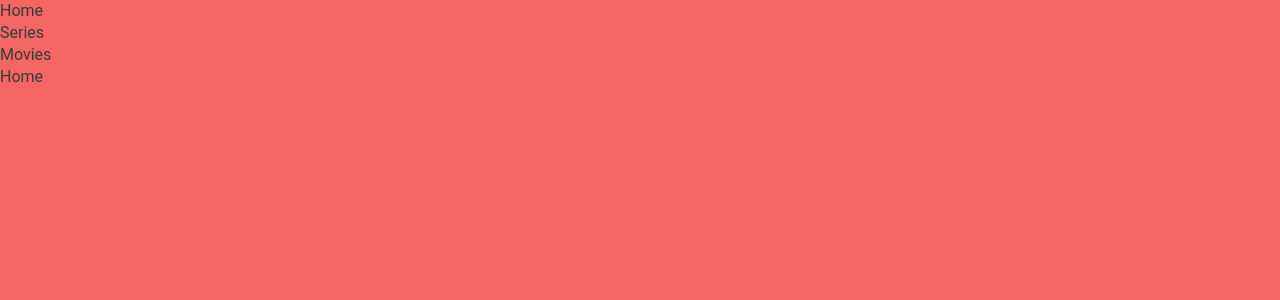
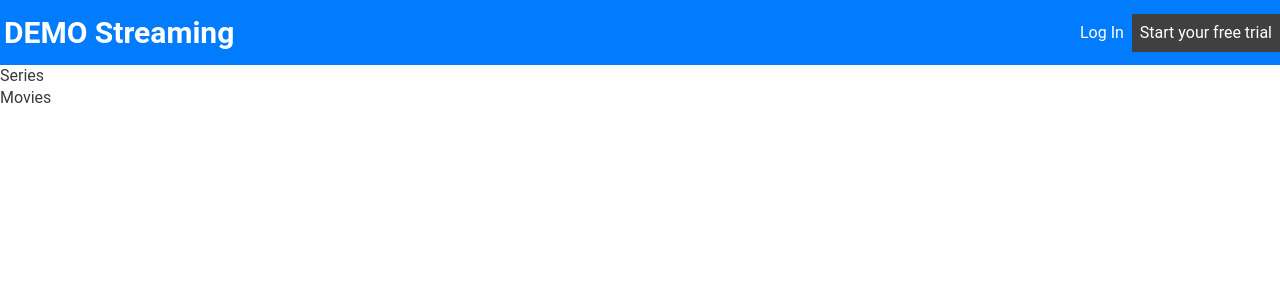
Before and after one commit to elizabethvincentm/remote-roofing-test, a React (Create React App) app: page / in a window 1280 px wide. Shown: the top 300 px of the page. Built offline with nearby package versions, Linux system fonts and the light colour scheme.

Commit message:
feat:add app header

```diff
--- a/src/App.jsx
+++ b/src/App.jsx
@@ -1,41 +1,15 @@
 import React from 'react'
 import { BrowserRouter as Router, Switch, Route, Link } from 'react-router-dom'
 import './index.css'
-import { Home, Series, Movies } from './pages'
+import { Home } from './pages'
 
 function App() {
   return (
     <div className="">
       <Router>
-        <div>
-          <nav>
-            <ul>
-              <li>
-                <Link to="/">Home</Link>
-              </li>
-              <li>
-                <Link to="/series">Series</Link>
-              </li>
-              <li>
-                <Link to="/movies">Movies</Link>
-              </li>
-            </ul>
-          </nav>
-
-          {/* A <Switch> looks through its children <Route>s and
-        renders the first one that matches the current URL. */}
-          <Switch>
-            <Route path="/series">
-              <Series />
-            </Route>
-            <Route path="/movies">
-              <Movies />
-            </Route>
-            <Route path="/">
-              <Home />
-            </Route>
-          </Switch>
-        </div>
+        <Route path="/">
+          <Home />
+        </Route>
       </Router>
     </div>
   )
--- /dev/null
+++ b/src/components/Container.jsx
@@ -0,0 +1,5 @@
+import React from 'react'
+
+export const Container = ({ children }) => {
+  return <div className="container">{children}</div>
+}
--- /dev/null
+++ b/src/components/Header.jsx
@@ -0,0 +1,26 @@
+import React from 'react'
+import { Link } from 'react-router-dom'
+import { Container } from './Container'
+
+export const Header = () => {
+  return (
+    <section className="header">
+      <Container>
+        <div className="flex flex-row justify-between items-center py-2">
+          <Link to="/">
+            <h1 className="header_h1">DEMO Streaming</h1>
+          </Link>
+
+          <div className="flex flex-row">
+            <Link className="login_btn" to="/">
+              Log In
+            </Link>
+            <Link className="cta-btn" to="/">
+              Start your free trial
+            </Link>
+          </div>
+        </div>
+      </Container>
+    </section>
+  )
+}
--- /dev/null
+++ b/src/components/index.js
@@ -0,0 +1 @@
+export * from './Header'
--- a/src/pages/Home.jsx
+++ b/src/pages/Home.jsx
@@ -1,5 +1,32 @@
 import React from 'react'
+import { Switch, Route, Link } from 'react-router-dom'
+import { Series, Movies } from './index'
+import { Header } from '../components'
 
 export const Home = () => {
-  return <div>Home</div>
+  return (
+    <div>
+      <Header />
+      <div>
+        <nav>
+          <ul>
+            <li>
+              <Link to="/series">Series</Link>
+            </li>
+            <li>
+              <Link to="/movies">Movies</Link>
+            </li>
+          </ul>
+        </nav>
+      </div>
+      <Switch>
+        <Route path="/series">
+          <Series />
+        </Route>
+        <Route path="/movies">
+          <Movies />
+        </Route>
+      </Switch>
+    </div>
+  )
 }
--- a/src/styles/custom.css
+++ b/src/styles/custom.css
@@ -0,0 +1,12 @@
+.header {
+  @apply bg-primary;
+}
+.header_h1 {
+  @apply text-white text-3xl font-bold p-1;
+}
+.login_btn {
+  @apply text-white p-2;
+}
+.cta-btn {
+  @apply text-white bg-secondary p-2;
+}
--- a/src/styles/global.css
+++ b/src/styles/global.css
@@ -1,10 +1,10 @@
-@import "tailwindcss/base";
-@import "tailwindcss/components";
-@import "tailwindcss/utilities";
-@import "./fonts.css";
-@import "./custom.css";
+@import 'tailwindcss/base';
+@import 'tailwindcss/components';
+@import 'tailwindcss/utilities';
+@import './fonts.css';
+@import './custom.css';
 
 html,
 body {
-  @apply font-sans text-body leading-snug antialiased h-full bg-primary;
+  @apply font-sans text-body leading-snug antialiased h-full bg-white;
 }
--- a/tailwind.config.js
+++ b/tailwind.config.js
@@ -1,71 +1,74 @@
-const defaultTheme = require("tailwindcss/defaultTheme");
+const defaultTheme = require('tailwindcss/defaultTheme')
 
 module.exports = {
   purge: [],
   theme: {
+    container: {
+      center: 'true',
+    },
     extend: {
       fontFamily: {
-        sans: ["Roboto", ...defaultTheme.fontFamily.sans],
-        serif: ["Josefin Slab", ...defaultTheme.fontFamily.serif],
+        sans: ['Roboto', ...defaultTheme.fontFamily.sans],
+        serif: ['Josefin Slab', ...defaultTheme.fontFamily.serif],
       },
 
       colors: {
-        transparent: "transparent",
+        transparent: 'transparent',
 
-        black: "#000",
-        "black-25": "rgba(0, 0, 0, 0.25)",
-        "black-50": "rgba(0, 0, 0, 0.5)",
-        "black-75": "rgba(0, 0, 0, 0.75)",
+        black: '#000',
+        'black-25': 'rgba(0, 0, 0, 0.25)',
+        'black-50': 'rgba(0, 0, 0, 0.5)',
+        'black-75': 'rgba(0, 0, 0, 0.75)',
 
-        white: "#fff",
-        "white-5": "rgba(255, 255, 255, 0.05)",
-        "white-10": "rgba(255, 255, 255, 0.10)",
-        "white-15": "rgba(255, 255, 255, 0.15)",
-        "white-20": "rgba(255, 255, 255, 0.20)",
-        "white-25": "rgba(255, 255, 255, 0.25)",
-        "white-30": "rgba(255, 255, 255, 0.30)",
-        "white-35": "rgba(255, 255, 255, 0.35)",
-        "white-40": "rgba(255, 255, 255, 0.40)",
-        "white-45": "rgba(255, 255, 255, 0.25)",
-        "white-50": "rgba(255, 255, 255, 0.50)",
-        "white-55": "rgba(255, 255, 255, 0.55)",
-        "white-60": "rgba(255, 255, 255, 0.60)",
-        "white-65": "rgba(255, 255, 255, 0.65)",
-        "white-70": "rgba(255, 255, 255, 0.70)",
-        "white-75": "rgba(255, 255, 255, 0.75)",
-        "white-80": "rgba(255, 255, 255, 0.80)",
-        "white-85": "rgba(255, 255, 255, 0.85)",
-        "white-90": "rgba(255, 255, 255, 0.90)",
-        "white-95": "rgba(255, 255, 255, 0.95)",
+        white: '#fff',
+        'white-5': 'rgba(255, 255, 255, 0.05)',
+        'white-10': 'rgba(255, 255, 255, 0.10)',
+        'white-15': 'rgba(255, 255, 255, 0.15)',
+        'white-20': 'rgba(255, 255, 255, 0.20)',
+        'white-25': 'rgba(255, 255, 255, 0.25)',
+        'white-30': 'rgba(255, 255, 255, 0.30)',
+        'white-35': 'rgba(255, 255, 255, 0.35)',
+        'white-40': 'rgba(255, 255, 255, 0.40)',
+        'white-45': 'rgba(255, 255, 255, 0.25)',
+        'white-50': 'rgba(255, 255, 255, 0.50)',
+        'white-55': 'rgba(255, 255, 255, 0.55)',
+        'white-60': 'rgba(255, 255, 255, 0.60)',
+        'white-65': 'rgba(255, 255, 255, 0.65)',
+        'white-70': 'rgba(255, 255, 255, 0.70)',
+        'white-75': 'rgba(255, 255, 255, 0.75)',
+        'white-80': 'rgba(255, 255, 255, 0.80)',
+        'white-85': 'rgba(255, 255, 255, 0.85)',
+        'white-90': 'rgba(255, 255, 255, 0.90)',
+        'white-95': 'rgba(255, 255, 255, 0.95)',
 
-        error: "#d0021b",
-        validation: "#01bb56",
+        error: '#d0021b',
+        validation: '#01bb56',
 
-        body: "#383b3a",
-        "body-dark": "#303231",
-        "body-light": "#727575",
-        "body-lighter": "#c1c0c2",
-        "body-lightest": "#ebebeb",
-        "body-border": "#bfbfbf",
+        body: '#383b3a',
+        'body-dark': '#303231',
+        'body-light': '#727575',
+        'body-lighter': '#c1c0c2',
+        'body-lightest': '#ebebeb',
+        'body-border': '#bfbfbf',
 
-        primary: "#f46765",
-        "primary-dark": "#bc353b",
-        "primary-light": "#c96965",
-        "primary-lighter": "#ff9993",
-        "primary-lightest": "#ffcbc3",
+        primary: '#017CFF',
+        'primary-dark': '#bc353b',
+        'primary-light': '#0597F2',
+        'primary-lighter': '#ff9993',
+        'primary-lightest': '#ffcbc3',
 
-        secondary: "#261c1e",
-        "secondary-dark": "#000000",
-        "secondary-light": "#4e4345",
-        "secondary-lighter": " #7a6e70",
-        "secondary-lightest": " #a99c9e",
+        secondary: '#404040',
+        'secondary-dark': '#000000',
+        'secondary-light': '#4e4345',
+        'secondary-lighter': ' #7a6e70',
+        'secondary-lightest': ' #a99c9e',
 
-        tertiary: "#E8E2BC",
-        "tertiary-dark": "#b6b08c",
-        "tertiary-light": "#ffffef",
+        tertiary: '#E8E2BC',
+        'tertiary-dark': '#b6b08c',
+        'tertiary-light': '#ffffef',
       },
     },
   },
   variants: {},
   plugins: [],
-};
+}
```
